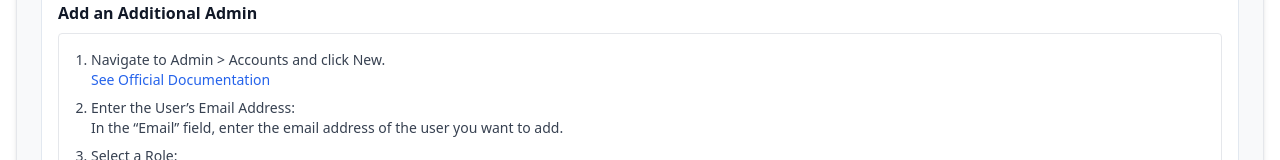
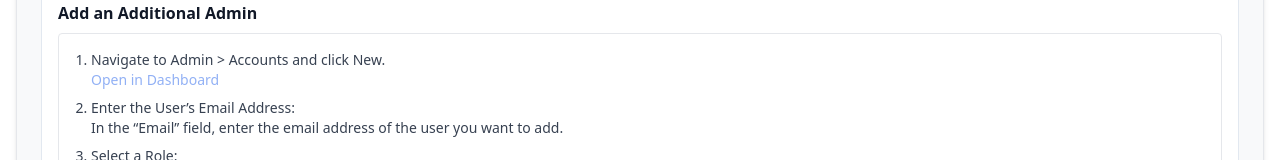
Before and after one commit to secureconnectdemo/secure-access-pilot-guide, a React (Vite) app: page / in a window 1280 px wide. Both pictures are taken after a click on the button "1. Initial Access Setup". Shown: the part 533-693 px from the top of the page. Built offline with nearby package versions, Linux system fonts and the light colour scheme.

Commit message:
Add Activity Search link
Add a link to the Activity Search dashboard in the pilot steps.

```diff
--- a/src/components/pilot/steps/accessSteps.tsx
+++ b/src/components/pilot/steps/accessSteps.tsx
@@ -1,4 +1,3 @@
-
 import React from 'react';
 import { PilotStep } from '../types';
 import { getUrl, PATHS } from '../urlUtils';
@@ -31,14 +30,21 @@ export const createAccessSteps = (orgNumber: string, isSubmitted: boolean): Pilo
         <CardSection title="Add an Additional Admin">
           <ol className="ml-4 list-decimal space-y-2 text-gray-700 text-sm">
             <li>
-              <span className="font-medium">Navigate to Admin &gt; Accounts and click New.</span> <br />
+              <span className="font-medium">
+                Navigate to Admin &gt; Accounts and click New.
+              </span>
+              <br />
               <a
-                href="https://docs.sse.cisco.com/sse-user-guide/docs/add-a-new-account"
+                href={
+                  isSubmitted
+                    ? `https://dashboard.sse.cisco.com/org/${orgNumber}/admin/accounts`
+                    : '#'
+                }
+                className={`text-blue-600 hover:underline ${!isSubmitted && 'pointer-events-none opacity-50'}`}
                 target="_blank"
                 rel="noopener noreferrer"
-                className="text-blue-600 hover:underline"
               >
-                See Official Documentation
+                Open in Dashboard
               </a>
             </li>
             <li>
--- a/src/components/pilot/steps/verificationSteps.tsx
+++ b/src/components/pilot/steps/verificationSteps.tsx
@@ -1,4 +1,3 @@
-
 import React from 'react';
 import { PilotStep } from '../types';
 import { getUrl, PATHS, TEST_POLICY_URL, MALWARE_TEST_DOMAINS } from '../urlUtils';
@@ -64,14 +63,19 @@ export const createVerificationSteps = (orgNumber: string, isSubmitted: boolean)
         <CardSection title="Activity Monitoring">
           <ul className="ml-5 list-disc text-sm text-gray-700 space-y-1">
             <li>
-              Navigate to the{' '}
+              Navigate to{' '}
+              <span className="font-medium">Monitor &gt; Reports &gt; Activity Search.</span>{' '}
               <a
-                href={isSubmitted ? getUrl(orgNumber, PATHS.activityLogging) : '#'}
+                href={
+                  isSubmitted
+                    ? `https://dashboard.sse.cisco.com/org/${orgNumber}/reports/activity`
+                    : '#'
+                }
                 className={`text-blue-600 hover:underline ${!isSubmitted && 'pointer-events-none opacity-50'}`}
                 target="_blank"
                 rel="noopener noreferrer"
               >
-                Activity Search Dashboard
+                (Open in Dashboard)
               </a>
             </li>
             <li>Confirm that test traffic is being logged.</li>
```
